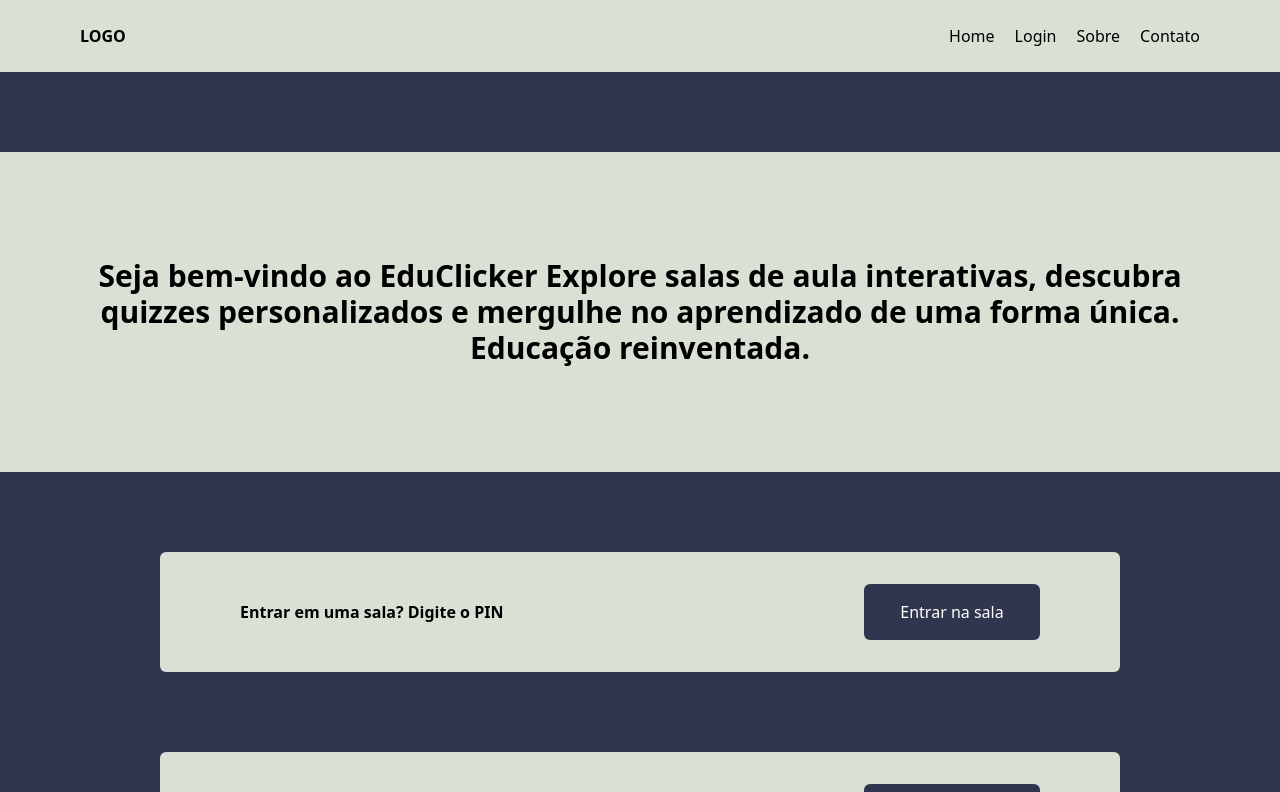
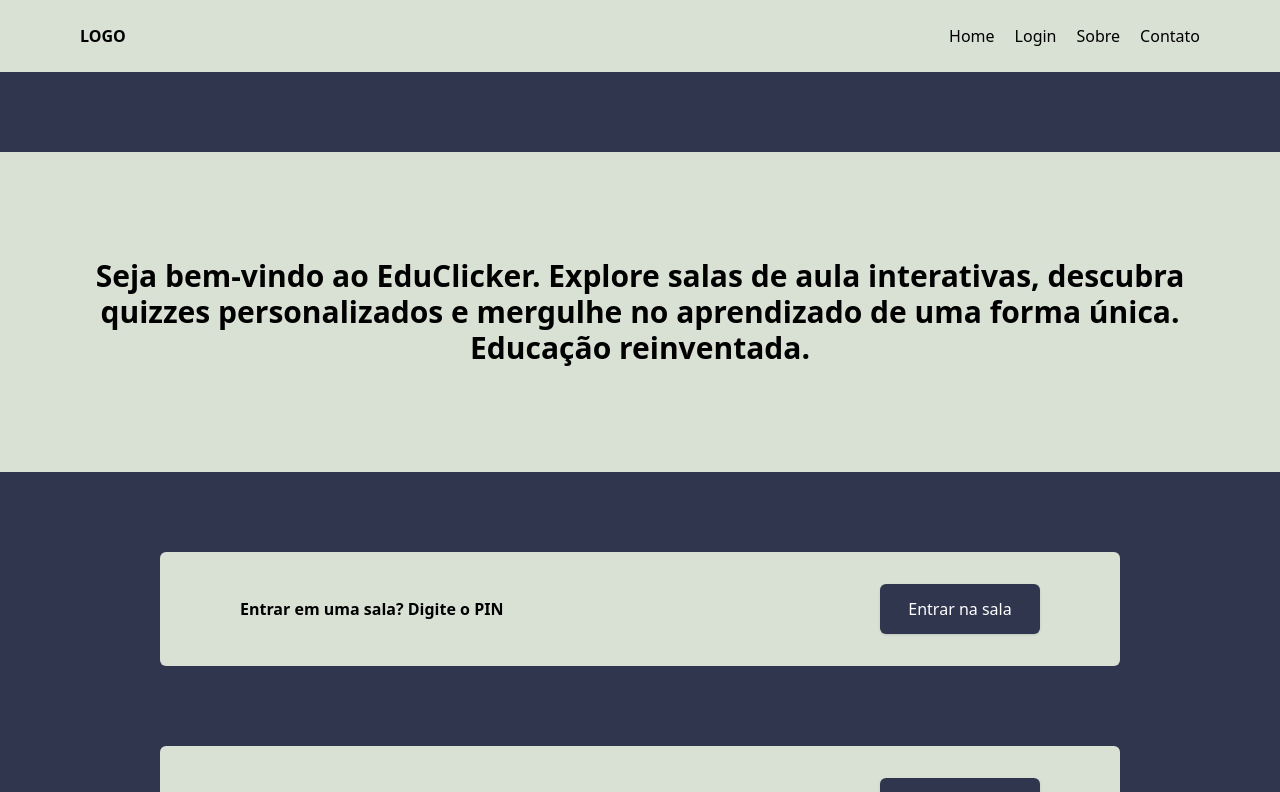
Before and after one commit to lsgonc/educlicker, a Next.js app: page / in a window 1280 px wide. Shown: the top 792 px of the page. Built offline with nearby package versions, Linux system fonts and the light colour scheme.

Commit message:
adicionando efeito nos botoes e hover nos links

```diff
--- a/components/Navbar.tsx
+++ b/components/Navbar.tsx
@@ -6,10 +6,10 @@ export default function Navbar()
             <div className="flex bg-comp_default py-6 mb-20 px-20 max-sm:px-5 ">
                 <h1 className="font-bold"><a href="">LOGO</a></h1>
                 <ul className="flex ml-auto gap-5">
-                    <li><a href="">Home</a></li>
-                    <li><a href="">Login</a></li>
-                    <li><a href="">Sobre</a></li>
-                    <li><a href="">Contato</a></li>
+                    <li><a className="hover:text-bg_default" href="">Home</a></li>
+                    <li><a className="hover:text-bg_default" href="">Login</a></li>
+                    <li><a className="hover:text-bg_default" href="">Sobre</a></li>
+                    <li><a className="hover:text-bg_default" href="">Contato</a></li>
                 </ul>
             </div>
         </nav>
--- a/components/Slider.tsx
+++ b/components/Slider.tsx
@@ -3,7 +3,7 @@ export default function Slider()
     return(
         <>
         <div className="flex justify-center items-center bg-comp_default h-80 px-20 max-sm:text-left text-center">
-            <h1 className="font-bold text-3xl max-sm:text-lg ">Seja bem-vindo ao EduClicker Explore salas de aula interativas, descubra quizzes personalizados e mergulhe no aprendizado de uma forma única. Educação reinventada.</h1>
+            <h1 className="font-bold text-3xl max-sm:text-lg ">Seja bem-vindo ao EduClicker. Explore salas de aula interativas, descubra quizzes personalizados e mergulhe no aprendizado de uma forma única. Educação reinventada.</h1>
         </div>
         </>
     );
--- a/components/Wrapper.tsx
+++ b/components/Wrapper.tsx
@@ -10,12 +10,10 @@ export default function Wrapper(props: { text: string; button_text: string; }) {
         <>
         <div className="flex md:mx-40 bg-comp_default rounded-md my-20 py-8 flex justify-between items-center px-10 sm:px-20">
             <h2 className="font-bold">{props.text}</h2>
-           <button>
-            <div className="bg-bg_default w-44 py-4 rounded-md text-white">
-            <p>{props.button_text}</p>
-            </div>
-        </button>
-        </div>
+            <button className="relative flex h-[50px] w-40 items-center rounded-md justify-center overflow-hidden bg-bg_default text-white shadow transition-all before:absolute before:h-0 before:w-0 before:rounded-full before:bg-bg_dark before:duration-500 before:ease-out hover:shadow-bg_dark hover:before:h-56 hover:before:w-56">
+            <span className="relative z-10">{props.button_text}</span>
+            </button>
+         </div>
         </>
     );
 }
--- a/tailwind.config.ts
+++ b/tailwind.config.ts
@@ -19,7 +19,7 @@ const config: Config = {
         "comp_default": "#D9E0D4",
         "black": "#000",
         "white": "#fff"
-      }
+      },
     },
   },
   plugins: [],
```
